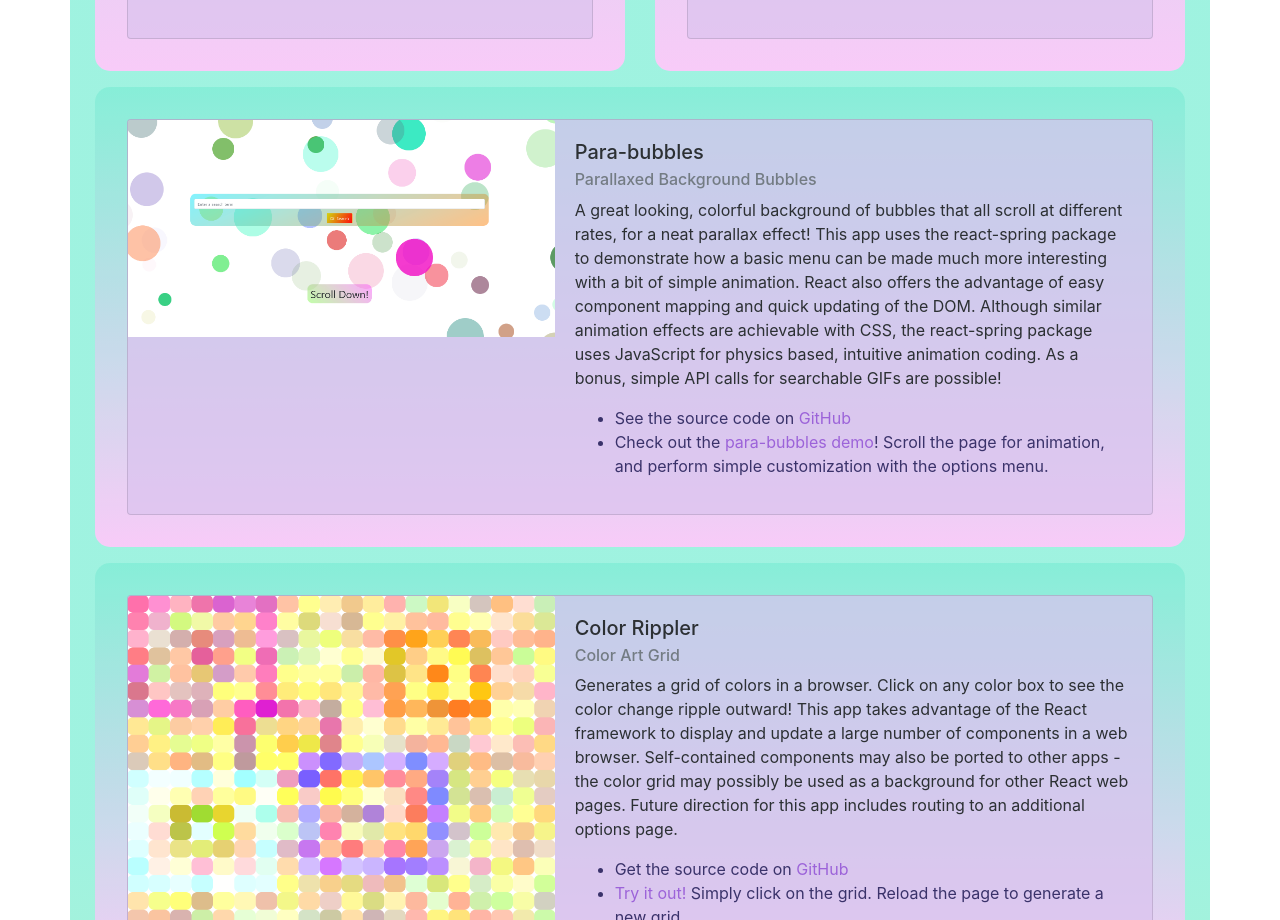
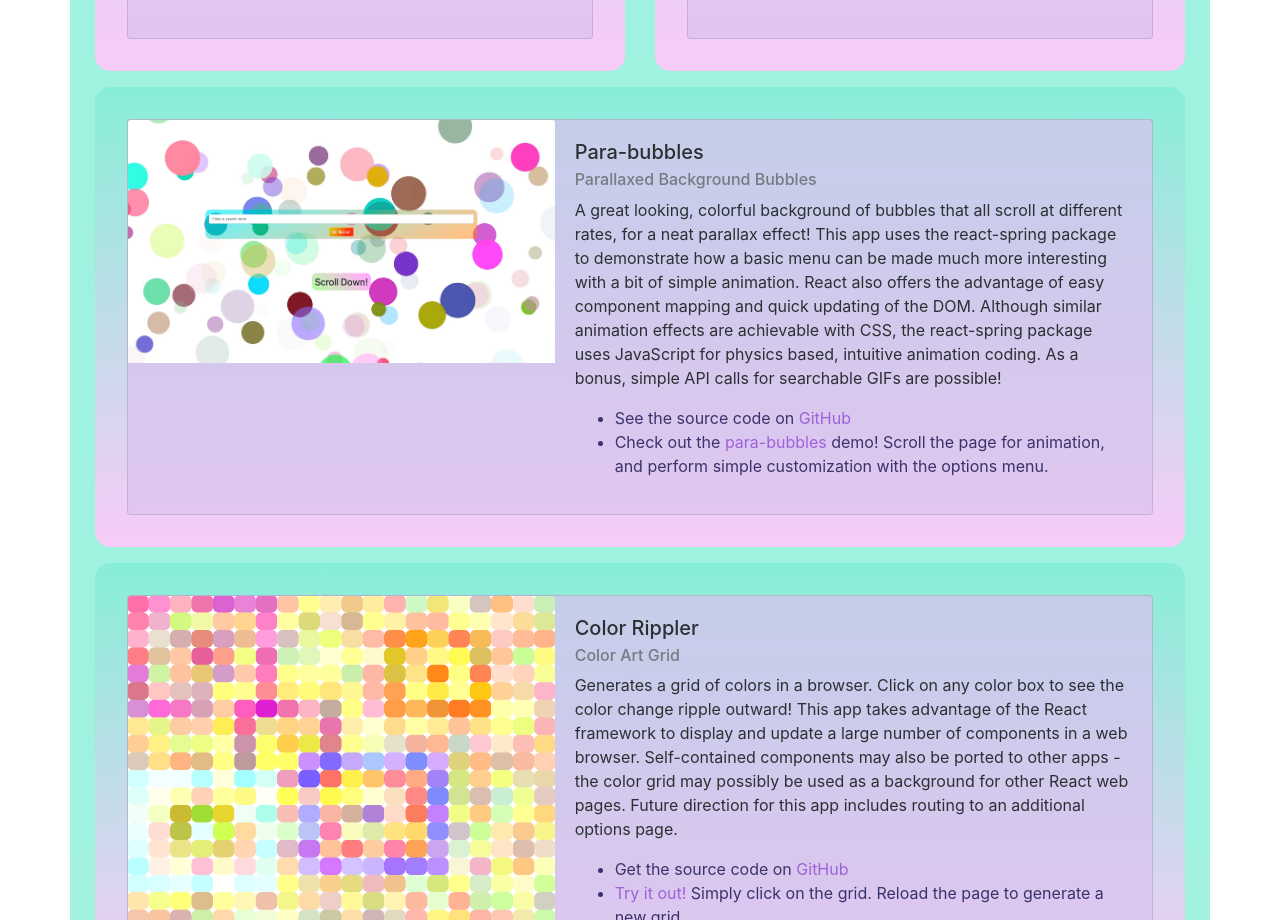
Before and after one commit to Koldenblue/kevin-miller-react-portfolio, a React (Create React App) app: page /portfolio in a window 1280 px wide. Shown: the part 1000-1920 px from the top of the page. Built offline with nearby package versions, Linux system fonts and the light colour scheme.

Commit message:
made para-bubbles picture dimensions better

```diff
--- a/src/pages/Portfolio.js
+++ b/src/pages/Portfolio.js
@@ -19,13 +19,15 @@ function Portfolio() {
   }
 
 
+  // these functions change the para-bubbles image to a gif when moused over. The zoomed-in lgimg is still the original jpeg
   const paraGif = () => {
     document.getElementById('para-img').setAttribute('src', require('../assets/images/para-bubbles.gif'))
   }
+  // change back to the original jpeg upon mouseOut
+  const restorePara = () => {
+    document.getElementById('para-img').setAttribute('src', require('../assets/images/para-bubbles.jpeg'))
+  }
 
-  const restorePara = () => {
-    document.getElementById('para-img').setAttribute('src', require('../assets/images/para-bubbles.PNG'))
-  }
   return (
     <>
     <ZoomFadeContext.Provider value={{currentlyZoomed, setCurrentlyZoomed}}>
@@ -100,8 +102,8 @@ function Portfolio() {
                 <div className='row no-gutters'>
                   <div className='col-md-5'>
                     <ZoomFadeIn diffZoomedImage={true}>
-                      <img id='para-img' onMouseOver={paraGif} onMouseOut={restorePara} src={require("../assets/images/para-bubbles.PNG")} alt="Color Rippler app" smimg='true'/>
-                      <img src={require("../assets/images/para-bubbles.PNG")} lgimg='true' />
+                      <img id='para-img' onMouseOver={paraGif} onMouseOut={restorePara} src={require("../assets/images/para-bubbles.jpeg")} alt="Color Rippler app" smimg='true'/>
+                      <img src={require("../assets/images/para-bubbles.jpeg")} lgimg='true' />
                     </ZoomFadeIn>
                   </div>
                   <div className='col-md-7'>
@@ -117,7 +119,7 @@ function Portfolio() {
                           See the source code on<a href="https://github.com/Koldenblue/para-bubbles" className="card-link"> GitHub</a>
                         </li>
                         <li>
-                          Check out the <a href="https://para-bubbles.herokuapp.com" className="card-link">para-bubbles demo</a>! Scroll the page for animation, and perform simple customization with the options menu.
+                          Check out the <a href="https://para-bubbles.herokuapp.com" className="card-link">para-bubbles</a> demo! Scroll the page for animation, and perform simple customization with the options menu.
                       </li>
                       </ul>
                     </div>
```
Also changed, not shown: src/assets/images/para-bubbles.PNG (deleted), src/assets/images/para-bubbles.jpeg (added).
